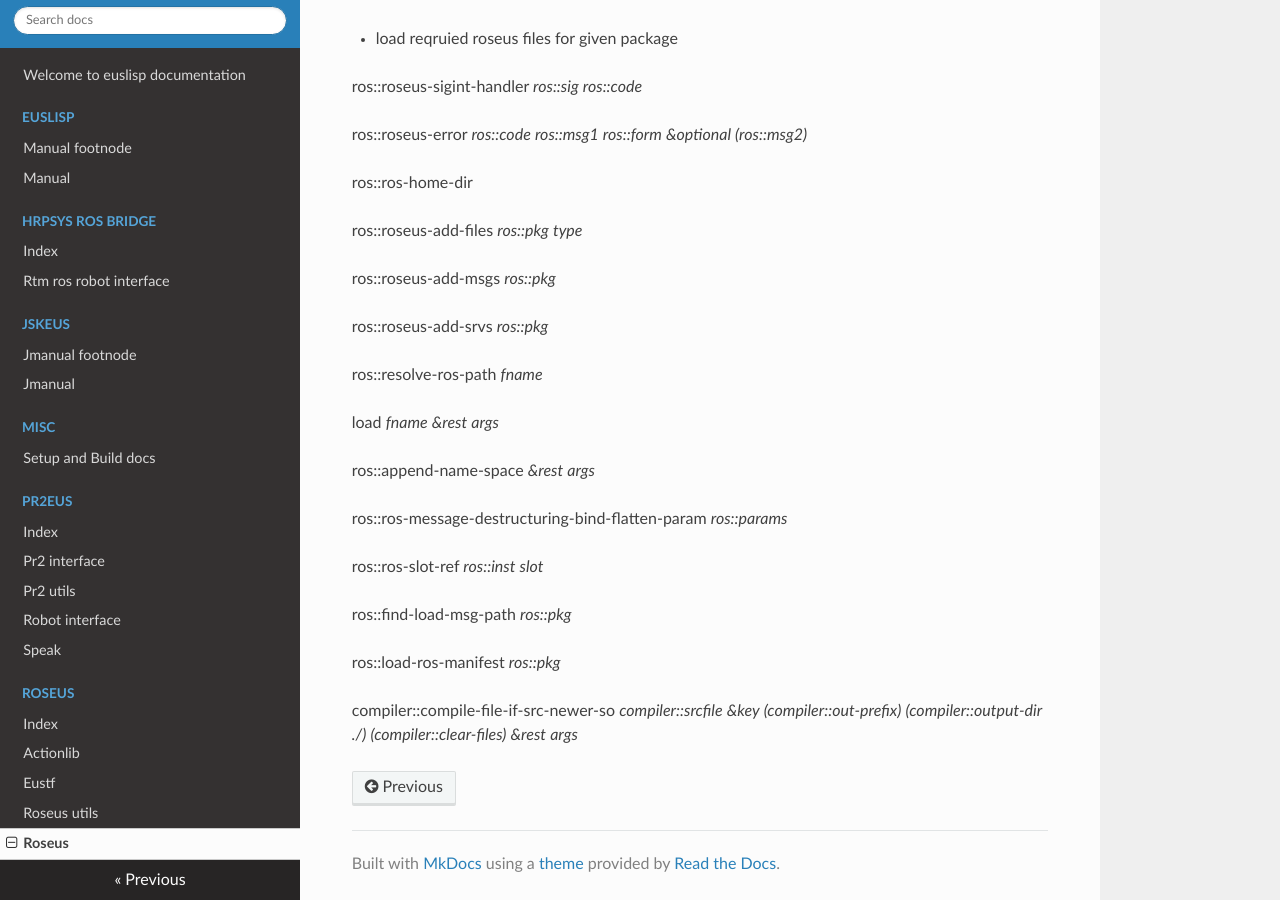
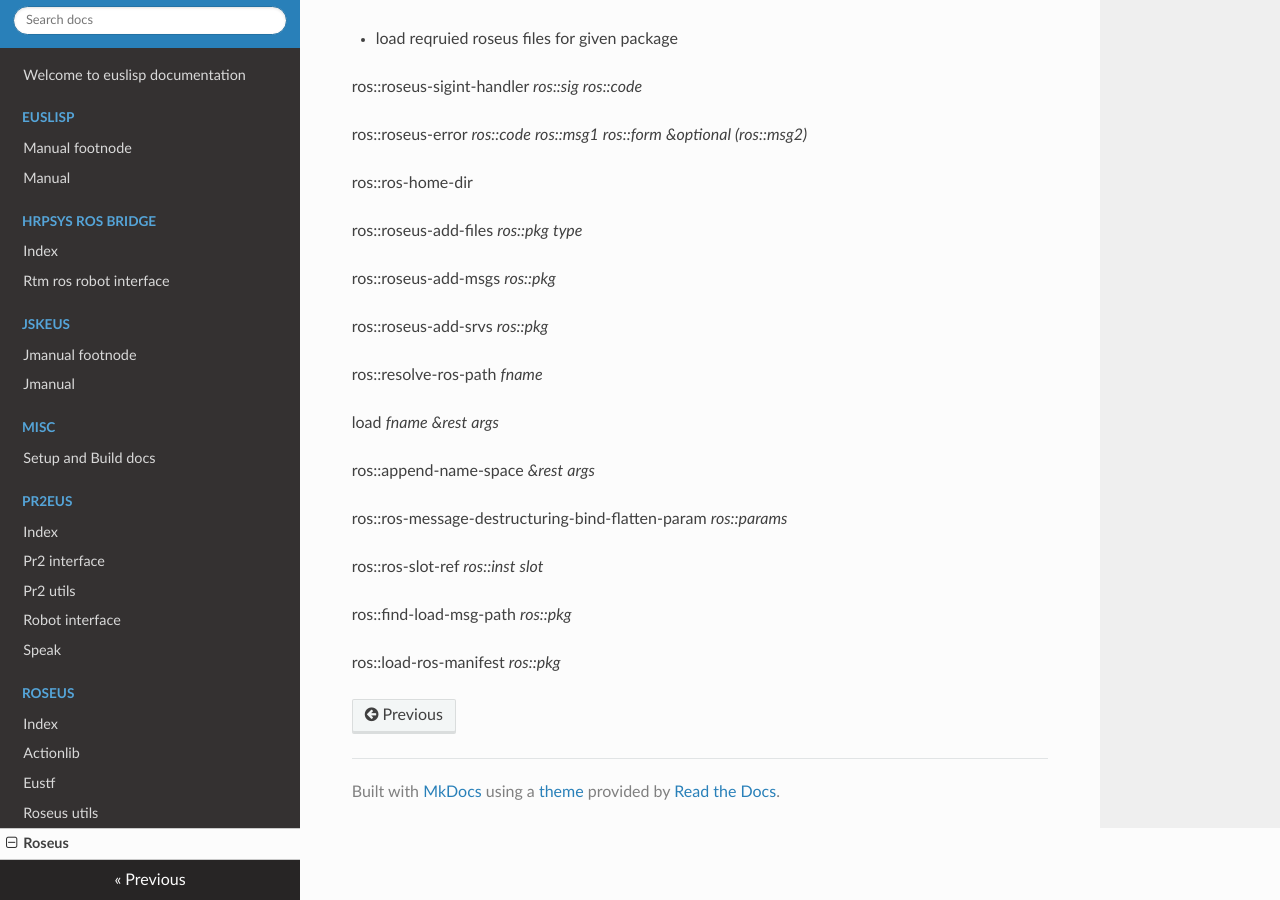
Before and after one commit to jsk-ros-pkg/euslisp-docs, an MkDocs documentation site: the page built from docs/roseus/roseus.md, in a window 1280 px wide and 900 px high, scrolled down 8964 px. Built offline with MkDocs 1.6.1, drawn with Linux system fonts in a browser that asks for light colours; nearby versions of some CDN libraries.

Commit message:
update documentation for roseus

```diff
--- a/docs/roseus/roseus.md
+++ b/docs/roseus/roseus.md
@@ -457,5 +457,3 @@ ros::ros-slot-ref *ros::inst* *slot*
 ros::find-load-msg-path *ros::pkg*
 
 ros::load-ros-manifest *ros::pkg*
-
-compiler::compile-file-if-src-newer-so *compiler::srcfile* *&key* *(compiler::out-prefix)* *(compiler::output-dir ./)* *(compiler::clear-files)* *&rest* *args*
```
